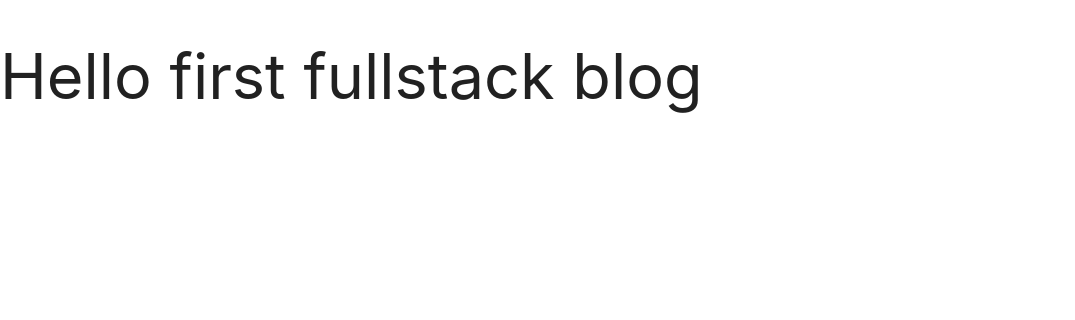
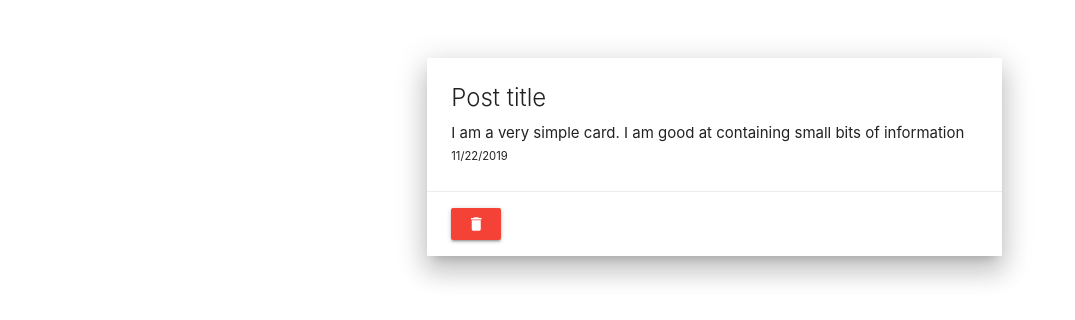
Before and after one commit to Yurij2015/TestExpressNode, a website: page client/index.html in a window 1280 px wide. Shown: the whole page, without its empty margins (0-1075 px from the left). Drawn offline with nearby package versions, Linux system fonts and the light colour scheme.

Commit message:
set index page

```diff
--- a/client/index.html
+++ b/client/index.html
@@ -9,8 +9,28 @@
     <title>Fullstack Blog</title>
 </head>
 <body>
-<h1>Hello first fullstack blog</h1>
+<div class="container" style="padding-top: 50px;">
+    <div class="row">
+        <div class="col s12 m8 offset-m2 16 offset-l3" id="posts">
 
+            <div class="card z-depth-4">
+                <div class="card-content">
+                    <span class="card-title">Post title</span>
+                    <p>I am a very simple card. I am good at containing small bits of information</p>
+                    <small>11/22/2019</small>
+                </div>
+                <div class="card-action">
+                    <button class="btn btn-small red">
+                        <i class="material-icons">delete</i>
+                    </button>
+                </div>
+            </div>
+
+        </div>
+    </div>
+
+
+</div>
 <script src="https://cdnjs.cloudflare.com/ajax/libs/materialize/1.0.0/js/materialize.min.js"></script>
 <script src="index.js"></script>
 </body>
```
